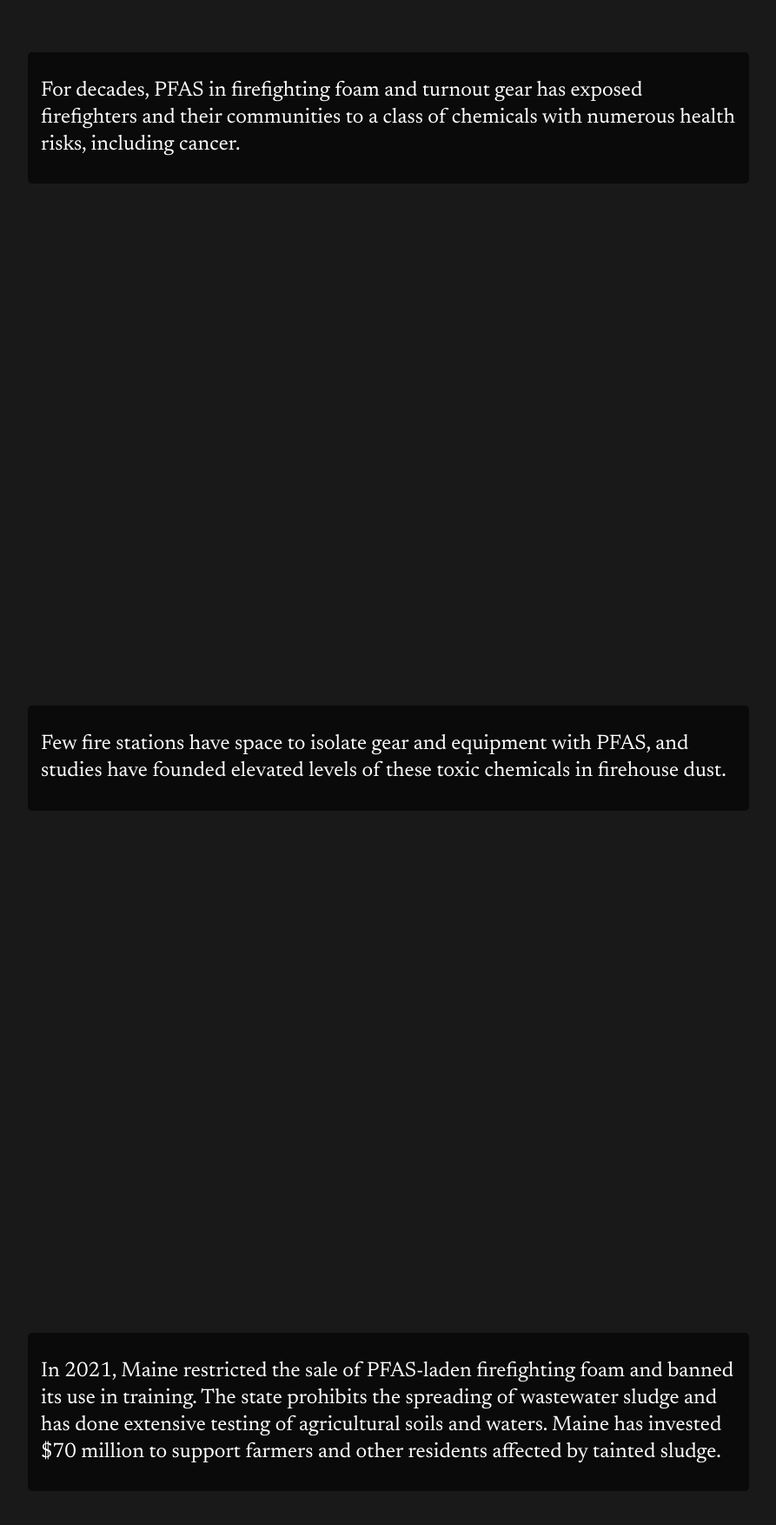
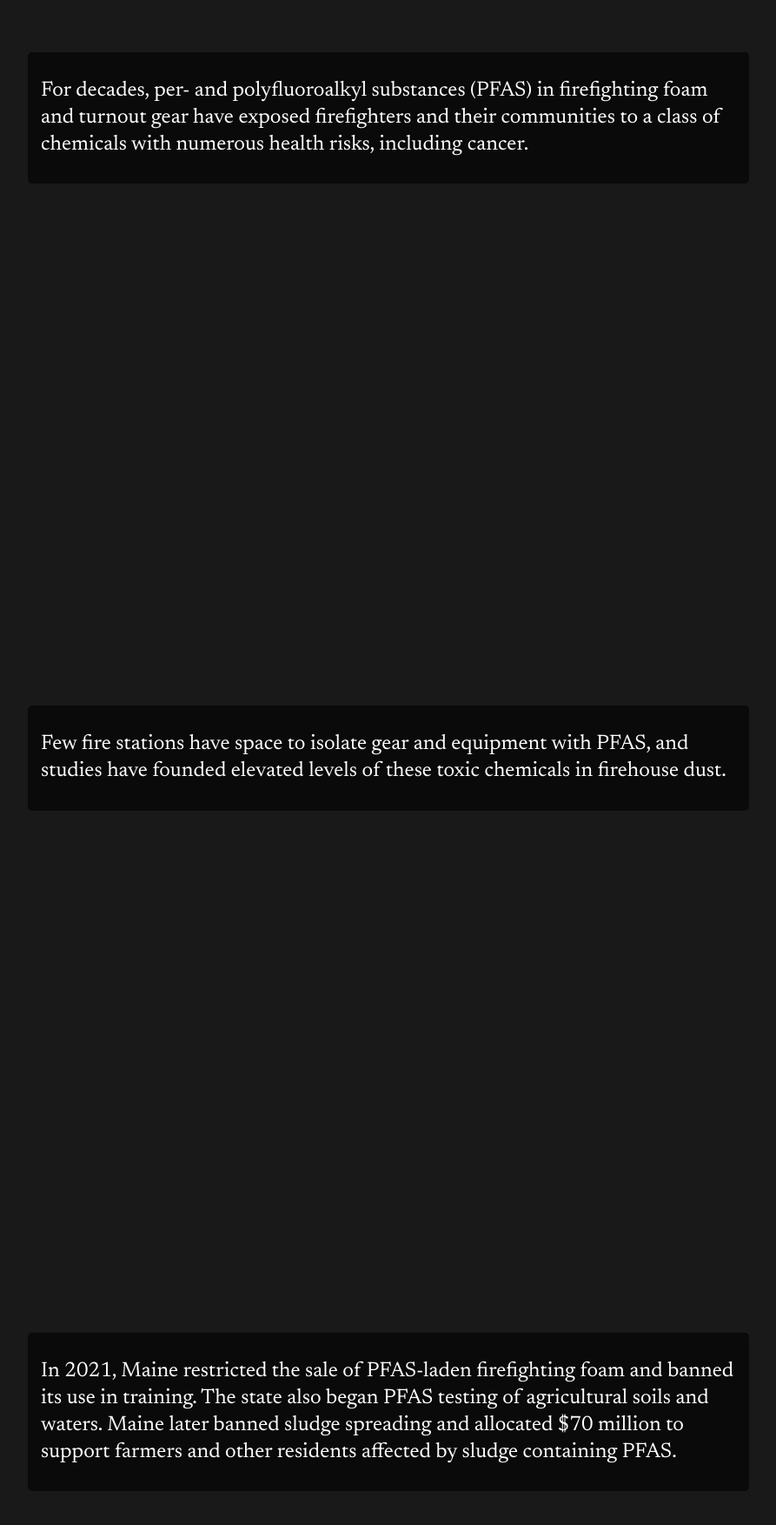
Before and after one commit to kuangkeng/firefighter-scrollytelling, a plain HTML site: page index.html in a window 1280 px wide. Shown: the part 1984-3737 px from the top of the page at 87% size, without its empty margins (193-1086 px from the left). Drawn offline with nearby package versions, Linux system fonts and the light colour scheme; a web font is replaced by a local one.

Commit message:
text copy updated

```diff
--- a/index.html
+++ b/index.html
@@ -207,13 +207,13 @@ ul {
             <p>Rural states depend heavily on volunteer firefighters: more than 90 percent of Maine’s fire departments are staffed mostly or entirely by volunteers.</p>
           </li>
           <li id="t3" class="scroll-text">
-            <p>For decades, PFAS in firefighting foam and turnout gear has exposed firefighters and their communities to a class of chemicals with numerous health risks, including cancer.</p>
+            <p>For decades, per- and polyfluoroalkyl substances (PFAS) in firefighting foam and turnout gear have exposed firefighters and their communities to a class of chemicals with numerous health risks, including cancer.</p>
           </li>
           <li id="t4" class="scroll-text">
             <p>Few fire stations have space to isolate gear and equipment with PFAS, and studies have founded elevated levels of these toxic chemicals in firehouse dust.</p>
           </li>
           <li id="t5" class="scroll-text">
-            <p>In 2021, Maine restricted the sale of PFAS-laden firefighting foam and banned its use in training. The state prohibits the spreading of wastewater sludge and has done extensive testing of agricultural soils and waters. Maine has invested $70 million to support farmers and other residents affected by tainted sludge.</p>
+            <p>In 2021, Maine restricted the sale of PFAS-laden firefighting foam and banned its use in training. The state also began PFAS testing of agricultural soils and waters. Maine later banned sludge spreading and allocated $70 million to support farmers and other residents affected by sludge containing PFAS.</p>
           </li>
           <li id="t6" class="scroll-text">
             <p>To date, firefighters have received no support to remove and replace foam that contains PFAS, assess potential medical impacts from past exposure, or determine where previous foam use may have contaminated water.</p>
```
